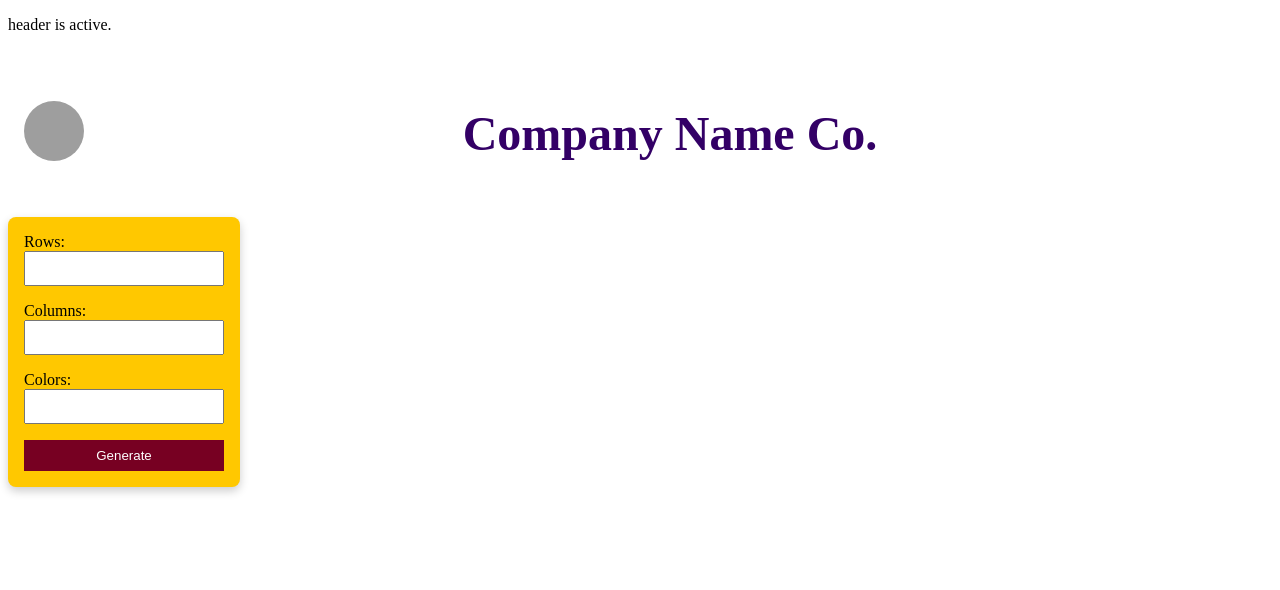
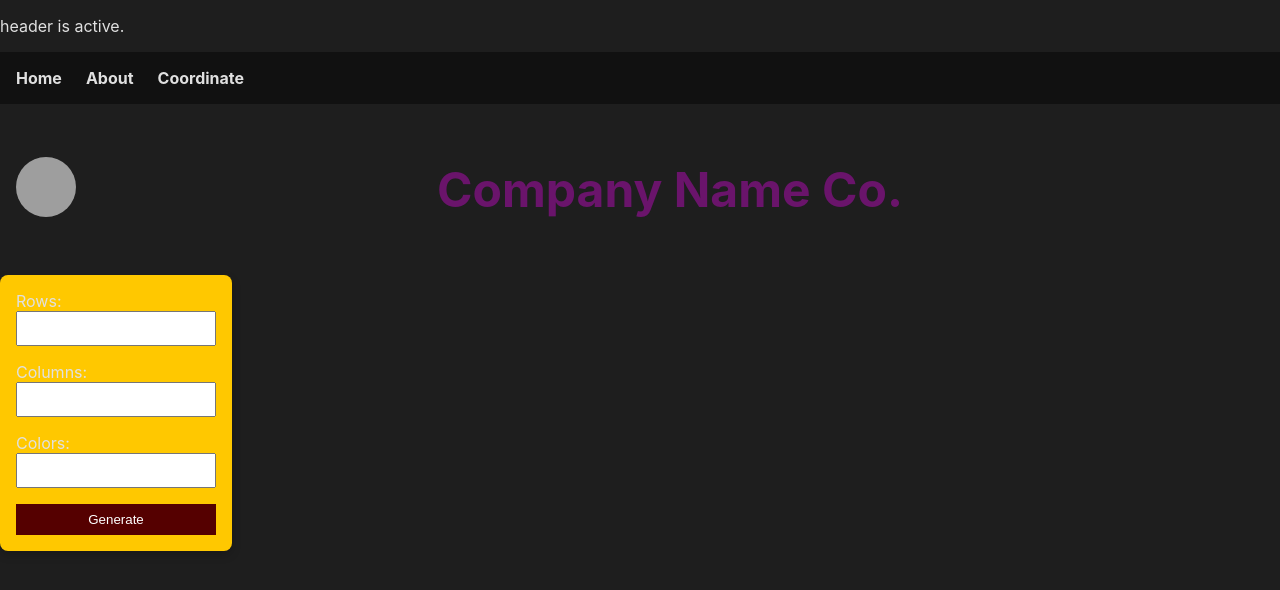
Before and after one commit to lavelle3/Color-Coordinate, an Angular app: page /coordinate in a window 1280 px wide. Shown: the top 590 px of the page. Built offline with nearby package versions, Linux system fonts and the light colour scheme; grey boxes are pictures that could not be loaded.

Commit message:
form logic updated with error messages for rows, columns, and colors if vals outside range

```diff
--- a/src/app/components/header/header.component.css
+++ b/src/app/components/header/header.component.css
@@ -0,0 +1,18 @@
+.nav-bar {
+    display: flex;
+    gap: 1.5rem;
+    padding: 1rem;
+    background-color: #111;
+  }
+
+  .nav-bar a {
+    color: #e0e0e0;
+    font-weight: bold;
+    text-decoration: none;
+    transition: color 0.3s;
+  }
+
+  .nav-bar a:hover,
+  .nav-bar a.active-link {
+    color: #ff3c78;
+  }
--- a/src/app/components/header/header.component.html
+++ b/src/app/components/header/header.component.html
@@ -1 +1,6 @@
 <p>header is active.</p>
+<nav class="nav-bar">
+    <a routerLink="/" routerLinkActive="active-link">Home</a>
+    <a routerLink="/about" routerLinkActive="active-link">About</a>
+    <a routerLink="/coordinate" routerLinkActive="active-link">Coordinate</a>
+  </nav>
--- a/src/app/pages/coordinate/coordinate.component.css
+++ b/src/app/pages/coordinate/coordinate.component.css
@@ -15,7 +15,7 @@
     text-align: center;
     font-size: 2rem;
     font-weight: bold;
-    color: #330066;
+    color: #6a146b;
   }
 
   form {
--- a/src/app/pages/coordinate/coordinate.component.html
+++ b/src/app/pages/coordinate/coordinate.component.html
@@ -8,19 +8,34 @@
   </section>
 
   <section class="form-container">
-    <form (ngSubmit)="onSubmit()" #colorForm="ngForm">
+    <form (ngSubmit)="onSubmit(colorForm)" #colorForm="ngForm">
       <label>
         Rows:
-        <input type="number" name="rows" ngModel min="1" max="1000" required />
+        <input type="number" name="rows" ngModel min="1" max="1000" required #rows="ngModel" />
+        <div *ngIf="rows.invalid && rows.touched">
+          Error: please enter a value between 1-1000 for Rows.
+        </div>
       </label>
       <label>
         Columns:
-        <input type="number" name="columns" ngModel min="1" max="702" required />
+        <input type="number" name="columns" ngModel min="1" max="702" required #columns="ngModel" />
+        <div *ngIf="columns.invalid && columns.touched">
+          Error: please enter a value between 1-702 for Columns.
+        </div>
       </label>
       <label>
         Colors:
-        <input type="number" name="colors" ngModel min="1" max="10" required />
+        <input type="number" name="colors" ngModel min="1" max="10" required #colors="ngModel" />
+        <div *ngIf="colors.invalid && colors.touched">
+          Error: please enter a value between 1-10 for Colors.
+        </div>
       </label>
-      <button type="submit" [disabled]="!colorForm.valid">Generate</button>
+      <button type="submit">Generate</button>
     </form>
+    <div *ngIf="errorMessage" class="error-message">
+      {{ errorMessage }}
+    </div>
+    <div *ngIf="successMessage" class="success-message">
+      {{ successMessage }}
+    </div>
   </section>
--- a/src/app/pages/coordinate/coordinate.component.ts
+++ b/src/app/pages/coordinate/coordinate.component.ts
@@ -1,15 +1,34 @@
 import { Component } from '@angular/core';
 import { FormsModule } from '@angular/forms';
+import { CommonModule } from '@angular/common';
 
 @Component({
   selector: 'app-coordinate',
   standalone: true,
-  imports: [FormsModule],
+  imports: [CommonModule, FormsModule],
   templateUrl: './coordinate.component.html',
   styleUrls: ['./coordinate.component.css'],
 })
 export class CoordinateComponent {
-  onSubmit() {
-    console.log('Form submitted! 🚨');
+  savedValues: any = null;
+  successMessage: string = '';
+  errorMessage: string = '';
+
+  onSubmit(form: any): void {
+    const { rows, columns, colors } = form.value;
+
+    if (
+      rows < 1 || rows > 1000 ||
+      columns < 1 || columns > 702 ||
+      colors < 1 || colors > 10
+    ) {
+      this.successMessage = '';
+      this.errorMessage = 'Error: One or more values are out of range.';
+      return;
+    }
+
+    this.savedValues = form.value;
+    this.successMessage = 'Values saved successfully!';
+    this.errorMessage = '';
   }
 }
--- a/src/styles.css
+++ b/src/styles.css
@@ -1 +1,16 @@
-/* You can add global styles to this file, and also import other style files */
+body {
+    background-color: #1e1e1e;
+    color: #e0e0e0;
+    font-family: 'Inter', sans-serif;
+    margin: 0;
+    padding: 0;
+  }
+
+  a {
+    color: #ff3c78;
+    text-decoration: none;
+  }
+
+  a:hover {
+    color: #ff6584;
+  }
```
